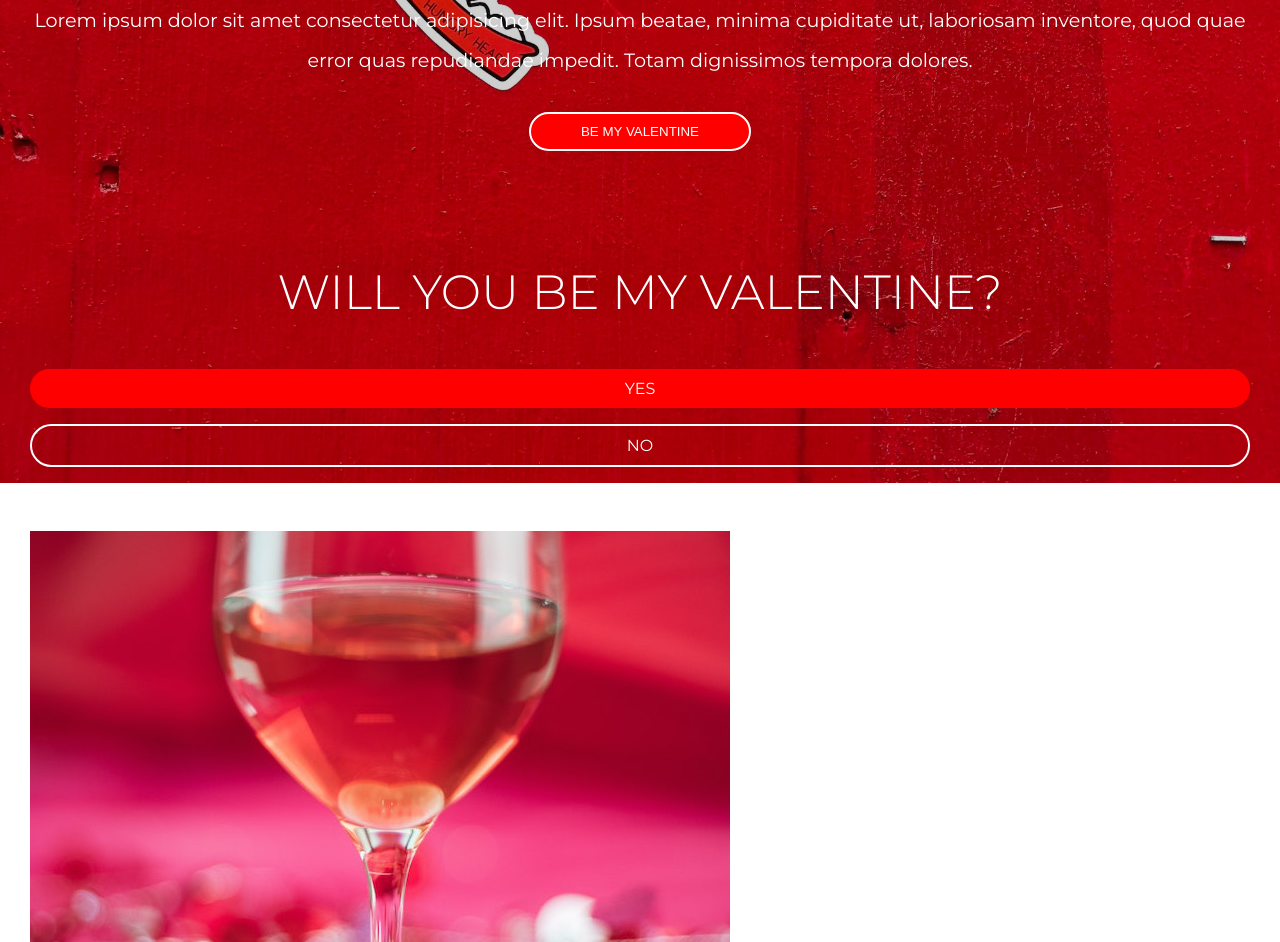
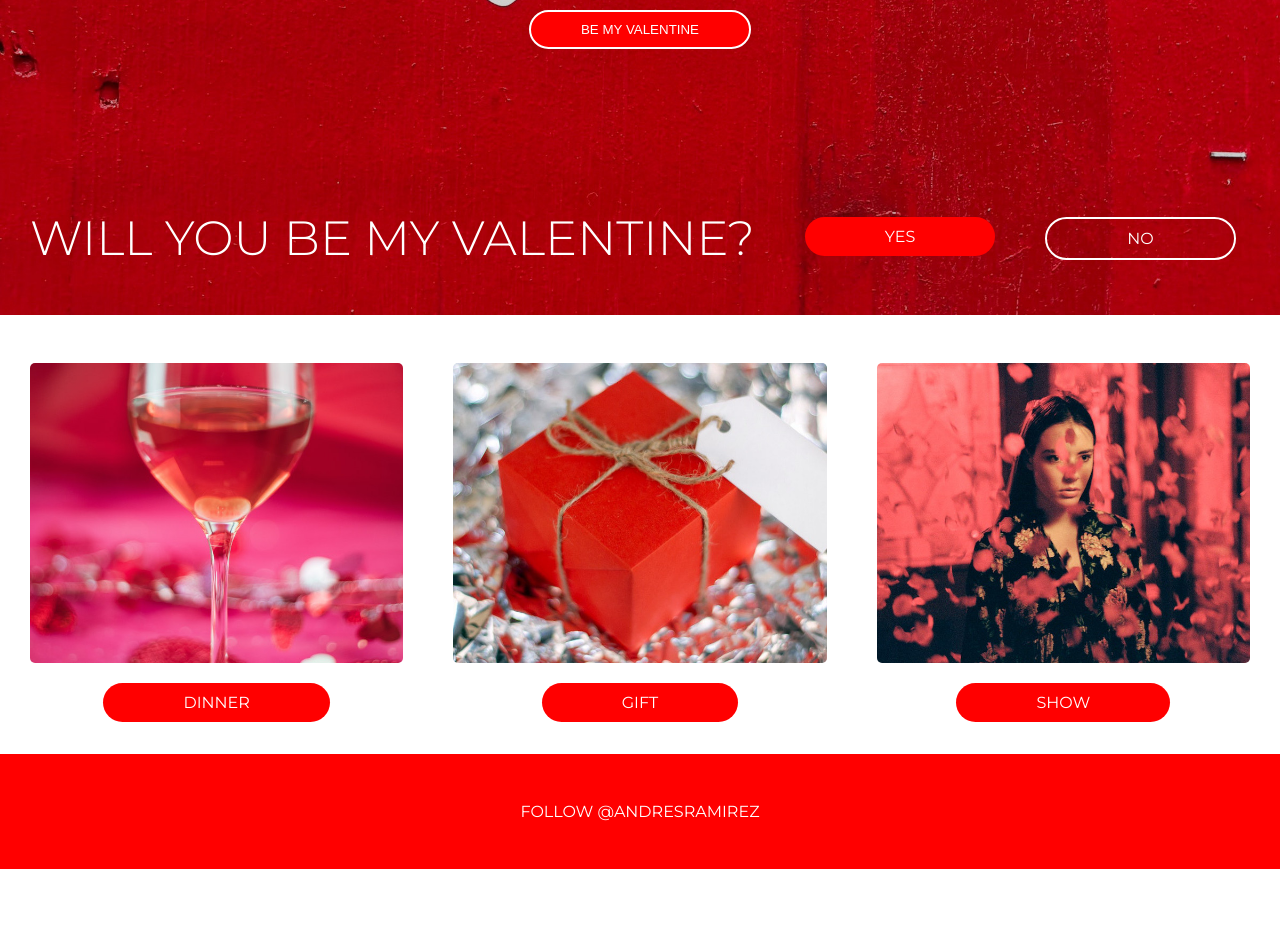
Before and after one commit to AndresRamirez917/100-sitios-75, a plain HTML site: page index.html in a window 1280 px wide. Shown: the part 538-1480 px from the top of the page. After the commit the page ends 1407 px from the top, so only its background shows below. Drawn offline with Linux system fonts and the light colour scheme.

Commit message:
final commit

```diff
--- a/index.html
+++ b/index.html
@@ -4,7 +4,7 @@
     <meta charset="UTF-8">
     <meta name="viewport" content="width=device-width, initial-scale=1.0">
     <link rel="stylesheet" href="/scss/styles.css">
-    <link rel="stylesheet" href="/scss/mobile.css">
+    <link rel="stylesheet" media="screen and (max-width:1000px)" href="/scss/mobile.css">
     <title>San Valentin | Welcome</title>
 </head>
 <body>
--- a/scss/mobile.scss
+++ b/scss/mobile.scss
@@ -1,5 +1,5 @@
 //mainheader
-#mainheader {
+#mainheader, #mainheader-2 {
     .navbar {
         .logo {
             display: block;
@@ -27,12 +27,7 @@
             margin: 0 auto;
             text-align: center;
           }
-            .showcase-buttons {
-                display: block;
-                .btn {
-                    margin-bottom: 1rem;
-                }
-            }
+
         }
     }
 }
--- a/scss/styles.scss
+++ b/scss/styles.scss
@@ -142,7 +142,8 @@ img {
                 background: red;
             }
             .showcase-buttons {
-                margin-top: 3rem;
+                margin-top: 3.5rem;
+                margin-bottom: 2rem;
                 .button-2 {
                     margin: 0 auto;
                     border: 2px solid #fff;
@@ -199,6 +200,7 @@ img {
         margin-bottom: 2rem;
         .box-1 {
             img {
+                border-radius: 5px;
                 margin-bottom: 1rem;
             }
             .btn {
@@ -214,6 +216,7 @@ img {
 #dinner, #show, #gift {
     .dinner-flex, .show-flex, .gift-flex {
         img {
+            border-radius: 5px;
             margin-bottom: 3rem;
         }
     }
```
Also changed, not shown: dinner.html (+1 -1 lines), gift.html (+1 -1 lines), show.html (+1 -1 lines), scss/mobile.css, scss/styles.css, 2 other files.
